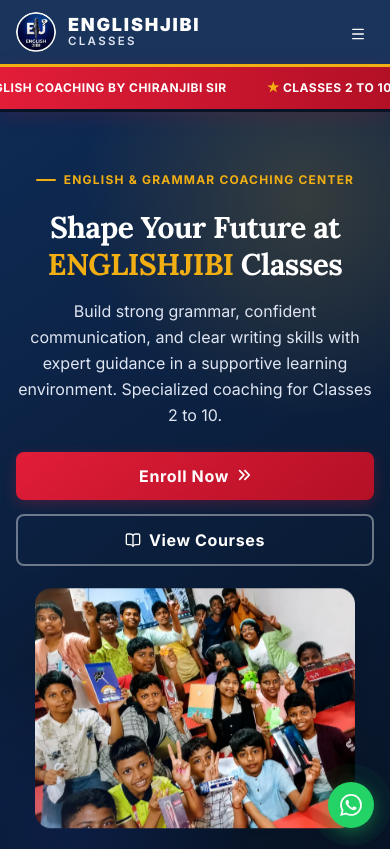
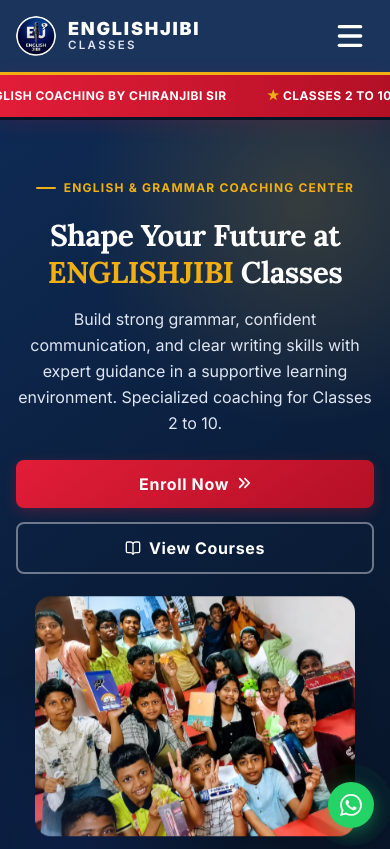
Before and after one commit to sk-mallick/englishjibi-classes, a plain HTML site: page index.html in a window 390 px wide. Shown: the top 849 px of the page. Drawn offline with nearby package versions, Linux system fonts and the light colour scheme.

Commit message:
style: enhance mobile navigation UI with larger toggle icon and prominent menu link styling

```diff
--- a/index.html
+++ b/index.html
@@ -355,6 +355,16 @@
             transition: all 0.4s var(--ease-premium);
         }
 
+        #menu-toggle-icon {
+            width: 2rem !important; /* 32px */
+            height: 2rem !important;
+        }
+
+        #menu-toggle-icon svg,
+        #menu-toggle svg {
+            stroke-width: 2.5px !important;
+        }
+
         .glass-nav.scrolled {
             background: rgba(14, 42, 84, 0.98);
             box-shadow: 0 4px 20px rgba(14, 42, 84, 0.22);
@@ -368,6 +378,22 @@
             padding: 0.5rem 0;
             position: relative;
             transition: color 0.2s ease;
+        }
+
+        /* Prominent Mobile Drawer Links */
+        #mobile-menu .nav-link {
+            font-size: 1.1rem !important; /* Prominent size */
+            font-weight: 700 !important; /* Bolder styling */
+            padding: 0.75rem 1rem !important; /* Generous touch target padding */
+            display: block;
+            border-radius: 8px;
+            transition: all 0.25s ease;
+        }
+
+        #mobile-menu .nav-link:hover,
+        #mobile-menu .nav-link.active {
+            background: rgba(255, 255, 255, 0.06);
+            color: var(--gold-rich) !important;
         }
 
         @media (min-width: 1024px) {
@@ -1773,7 +1799,7 @@
             <!-- Mobile Hamburger -->
             <button class="lg:hidden p-2 rounded-lg" style="color: #FFFFFF;" onclick="toggleMobileMenu()"
                 id="menu-toggle" aria-label="Open menu" aria-expanded="false">
-                <i data-lucide="menu" class="w-6 h-6" id="menu-toggle-icon"></i>
+                <i data-lucide="menu" class="w-8 h-8" id="menu-toggle-icon" style="stroke-width: 2.5;"></i>
             </button>
         </div>
 
@@ -1809,7 +1835,7 @@
                     <a href="#contact" class="nav-link py-3 px-3 rounded-lg" data-page="contact" onclick="navigateTo('contact')">Contact</a>
                 </div>
                 <div class="mt-4 flex flex-col gap-3">
-                    <a href="tel:+918328922917" class="btn-secondary text-center justify-center">
+                    <a href="tel:+918328922917" class="btn-ghost-light text-center justify-center">
                         <i data-lucide="phone" class="w-4 h-4"></i> Call Now
                     </a>
                     <a href="#admission" onclick="navigateTo('admission')"
```
